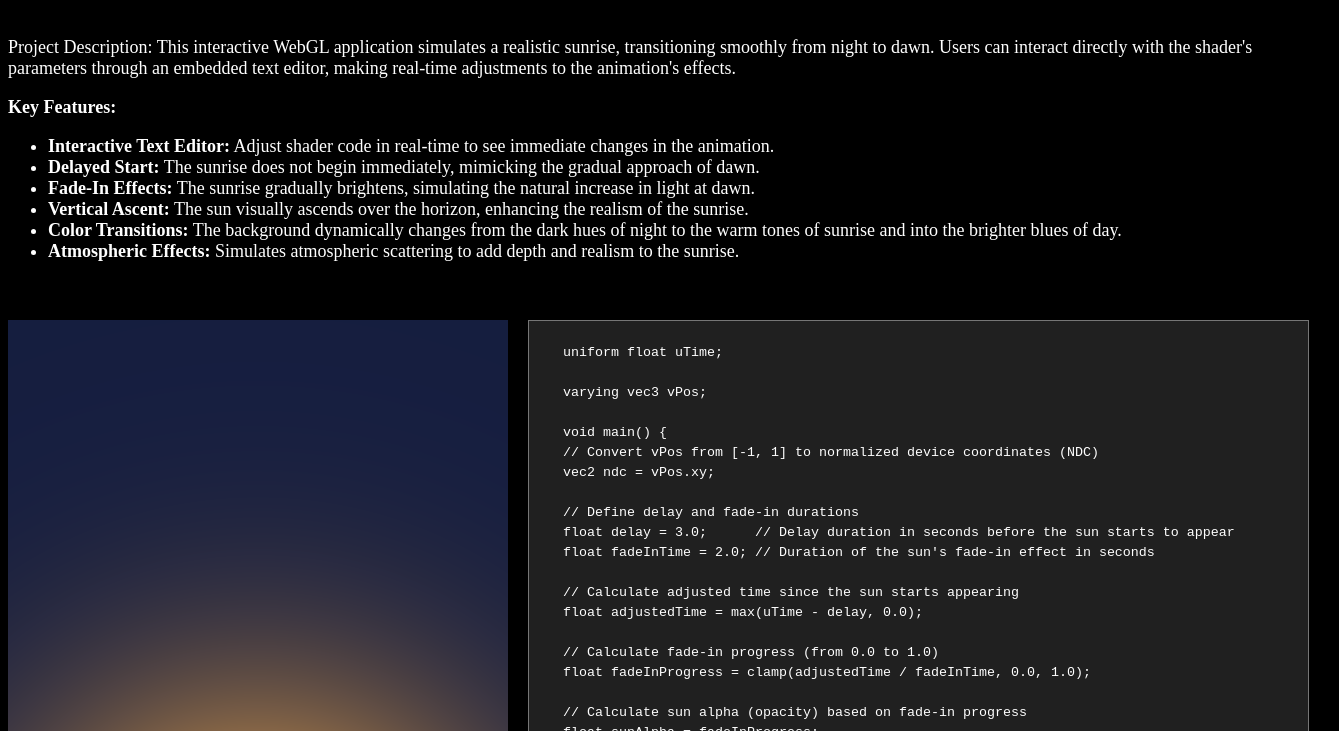
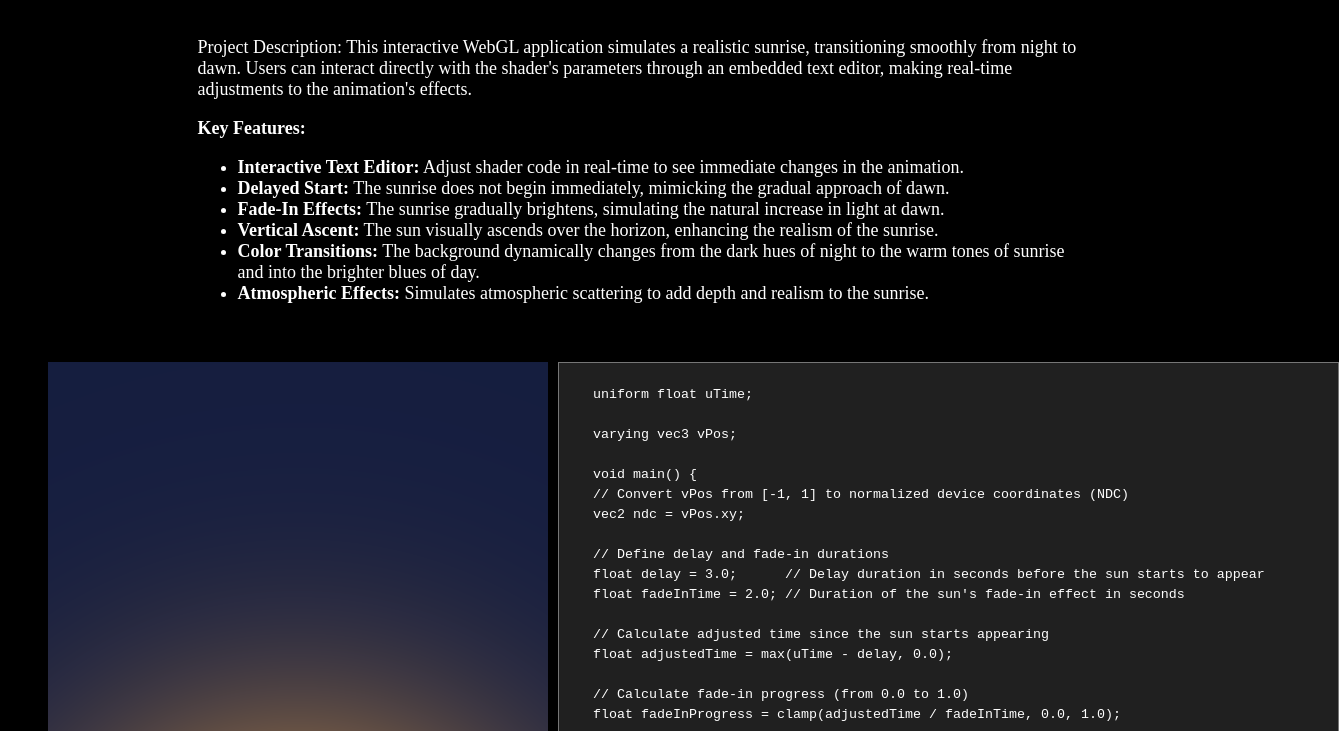
Before and after one commit to tarynchiang/Sunrise-Animation, a plain HTML site: page index.html in a window 1280 px wide. Shown: the part 69-800 px from the top of the page, 1339 px wide, since content can reach past the window. Drawn offline with Linux system fonts and the light colour scheme.

Commit message:
update style for better UI

```diff
--- a/styles.css
+++ b/styles.css
@@ -11,12 +11,14 @@ body {
 
   .description {
     font-size: large;
+    width: 70%;
   }
 }
 
 .main-container {
   display: flex;
-  gap: 20px;
+  gap: 10px;
+  margin: 0 40px;
 
   .left-container,
   .right-container {
```
